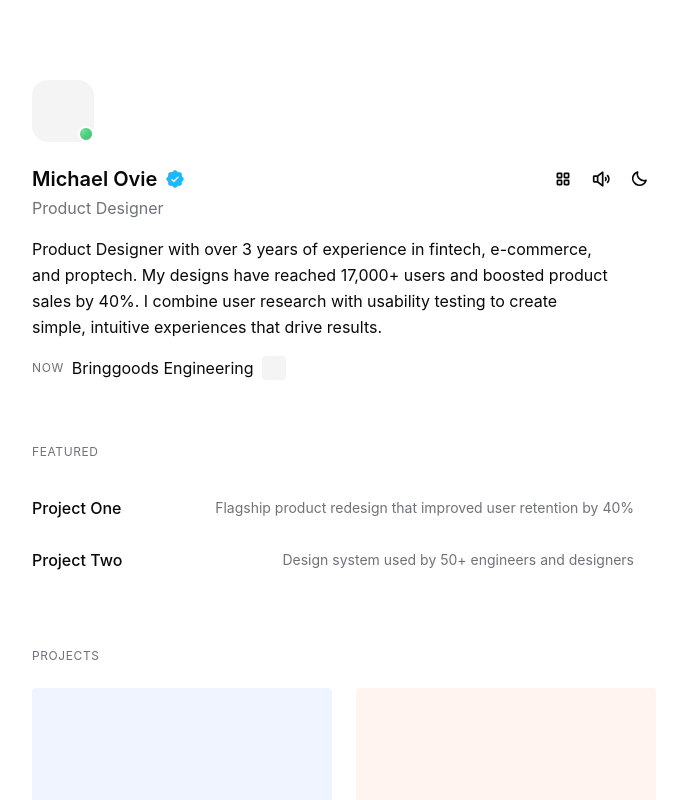
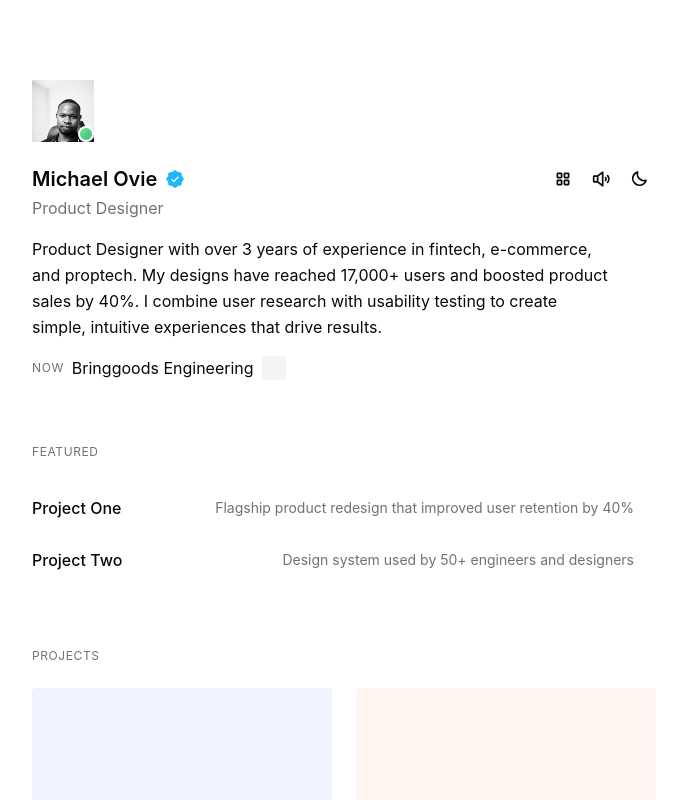
Before and after one commit to Kingovie/portfolio-tailwind, a Next.js app: page / in a window 1280 px wide. Shown: the top 800 px of the page, without its empty margins (296-983 px from the left). Built offline with nearby package versions, Linux system fonts and the light colour scheme.

Commit message:
Add profile image to portfolio

```diff
--- a/app/page.tsx
+++ b/app/page.tsx
@@ -1,6 +1,7 @@
 "use client";
 
 import { useState, useEffect } from "react";
+import Image from 'next/image';
 import Link from 'next/link';
 import { Moon, Sun, SpeakerHigh, SpeakerSlash, Envelope, TwitterLogo, LinkedinLogo, DribbbleLogo, ArrowRight, CaretRight, SquaresFour, SealCheck } from "@phosphor-icons/react";
 import { Tooltip } from "./components/Tooltip";
@@ -127,13 +128,8 @@ export default function Portfolio() {
       <header className="mb-16">
         {/* Profile Image */}
         <div className="relative w-[62px] h-[62px] mb-5">
-          <div className="w-full h-full rounded-2xl overflow-hidden bg-secondary">
-            {/* Replace with your profile image - uncomment below and add src */}
-            {/* <Image src="/your-photo.jpg" alt="Profile" fill className="object-cover" /> */}
-            <div className="w-full h-full flex items-center justify-center text-muted-foreground text-2xl">
-              {/* Initials or placeholder */}
-              {/* <Image src="/your-photo.jpg" alt="Profile" width={80} height={80} className="object-cover" /> */}
-            </div>
+          <div className="w-full h-full rounded-2xl overflow-hidden">
+            <Image src="/profile.png" alt="Profile" fill className="object-cover" />
           </div>
           {/* Online indicator */}
           <div className="absolute bottom-0 right-0 w-4 h-4 rounded-full border-2 border-background" style={{ background: 'radial-gradient(circle at 30% 30%, #4ade80, #18a855)', boxShadow: 'inset 0 0 8px rgba(255,255,255,0.3)' }}></div>
```
Also changed, not shown: public/profile.png (added).
